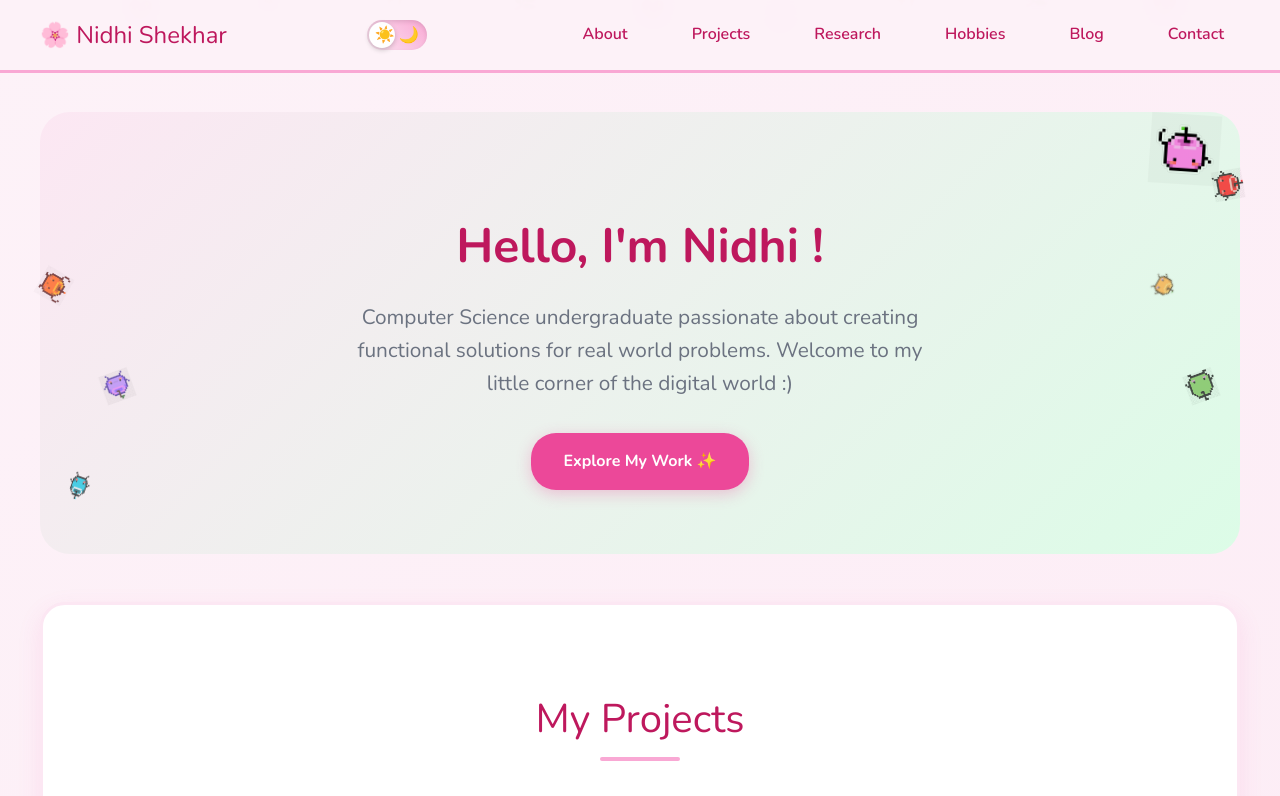
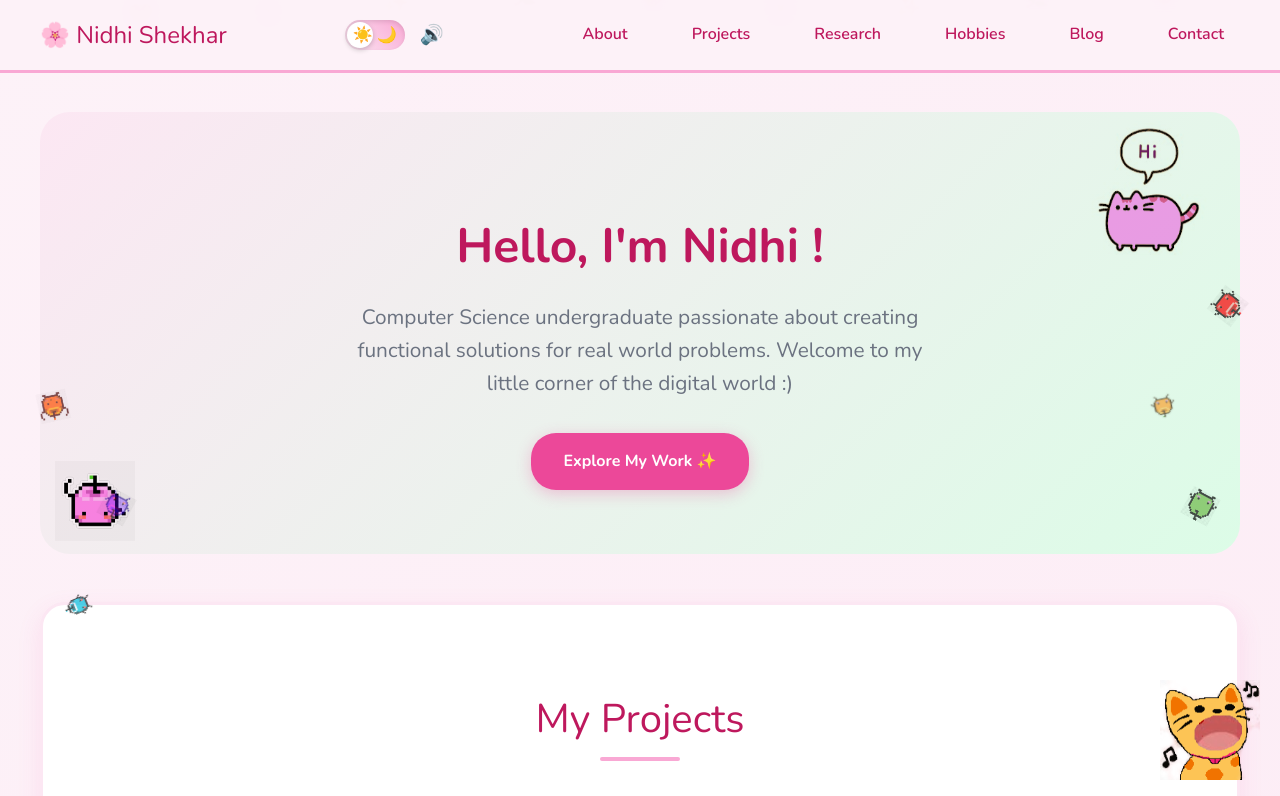
Before and after one commit to NidhiShekhar/Portfolio, a plain HTML site: page index.html in a window 1280 px wide. Shown: the top 796 px of the page. Drawn offline with nearby package versions, Linux system fonts and the light colour scheme.

Commit message:
lotsa stuff im ded lol

```diff
--- a/index.html
+++ b/index.html
@@ -39,6 +39,10 @@
 				<span class="moon">🌙</span>
 				<div class="toggle-circle"></div>
 			</label>
+			<button id="sound-button" class="sound-button">
+				<span class="sound-on-icon">🔊</span>
+				<span class="sound-off-icon" style="display: none;">🔇</span>
+			</button>
 		</div>
 		<ul class="nav-links">
 			<li><a href="#about">About</a></li>
@@ -65,7 +69,8 @@
 			<div class="junimo junimo-right" style="animation-delay: 3s;"><img src="6.png"></div>
 		</div>
 		<section class="hero" id="about">
-			<div class="large-junimo"><img src="pinkju.png" alt="Junimo"></div>
+			<div class="large-junimo"><img src="pinkcattransparent.png" alt="Junimo"></div>
+			<div class="bottom-junimo"><img src="pinkju.png" alt="pinkJunimo"></div>
 			<h1>Hello, I'm Nidhi !</h1>
 			<p>Computer Science undergraduate passionate about creating functional solutions for real world problems. Welcome to my little corner of the digital world :)</p>
 			<a href="#projects" class="cta-button">Explore My Work ✨</a>
@@ -207,5 +212,139 @@
 
 <!-- Custom JavaScript -->
 <script src="script.js"></script>
+<audio id="light-theme-audio" preload="auto">
+	<source src="light_theme.mp3" type="audio/mp3">
+</audio>
+<audio id="dark-theme-audio" preload="auto">
+	<source src="dark_theme.mp3" type="audio/mp3">
+</audio>
+<script>
+	document.addEventListener('DOMContentLoaded', function() {
+		const parallaxCat = document.querySelector('.parallax-cat');
+		const lightAudio = document.getElementById('light-theme-audio');
+		const darkAudio = document.getElementById('dark-theme-audio');
+		const soundButton = document.getElementById('sound-button');
+		const soundOnIcon = document.querySelector('.sound-on-icon');
+		const soundOffIcon = document.querySelector('.sound-off-icon');
+		const themeSwitch = document.getElementById('theme-switch');
+
+		// Track if audio is currently playing
+		let isPlaying = false;
+		let currentAudio = null;
+
+		// Sound state management
+		let soundEnabled = localStorage.getItem('soundEnabled') !== 'false'; // Default to true
+
+		// Initialize sound button state
+		updateSoundButtonUI();
+
+		// Debug the theme status - log to console when clicked
+		themeSwitch.addEventListener('change', function() {
+			console.log("Theme changed. Dark mode: ", document.documentElement.classList.contains('dark-mode'));
+
+			// If audio is currently playing, switch to the appropriate theme audio
+			if (isPlaying && soundEnabled) {
+				stopAllAudio();
+				playAppropriateAudio();
+			}
+		});
+
+		function playAppropriateAudio() {
+			// Check if dark mode is active by checking the html element class
+			const isDarkMode = document.documentElement.classList.contains('dark-mode');
+			console.log("Playing audio for mode:", isDarkMode ? "dark" : "light");
+
+			if (isDarkMode) {
+				darkAudio.play();
+				currentAudio = darkAudio;
+			} else {
+				lightAudio.play();
+				currentAudio = lightAudio;
+			}
+			isPlaying = true;
+		}
+
+		// Sound button click handler
+		soundButton.addEventListener('click', function() {
+			soundEnabled = !soundEnabled;
+			localStorage.setItem('soundEnabled', soundEnabled);
+			updateSoundButtonUI();
+
+			// If sound is now disabled, stop any playing audio
+			if (!soundEnabled) {
+				stopAllAudio();
+				isPlaying = false;
+			}
+		});
+
+		function updateSoundButtonUI() {
+			if (soundEnabled) {
+				soundOnIcon.style.display = 'block';
+				soundOffIcon.style.display = 'none';
+			} else {
+				soundOnIcon.style.display = 'none';
+				soundOffIcon.style.display = 'block';
+			}
+		}
+
+		function stopAllAudio() {
+			lightAudio.pause();
+			lightAudio.currentTime = 0;
+			darkAudio.pause();
+			darkAudio.currentTime = 0;
+			currentAudio = null;
+			isPlaying = false;
+		}
+
+		// Only apply effects if cat element exists and screen is large enough
+		if (parallaxCat && window.innerWidth >= 769) {
+			// Parallax effect
+			const movementDivider = 20;
+
+			window.addEventListener('scroll', function() {
+				const scrollY = window.scrollY;
+				const translateY = scrollY / movementDivider;
+				parallaxCat.style.transform = `translateY(-${translateY}px)`;
+			});
+
+			// Toggle audio on click
+			parallaxCat.addEventListener('click', function() {
+				if (!soundEnabled) return;
+
+				// If audio is already playing, stop it
+				if (isPlaying) {
+					stopAllAudio();
+					return;
+				}
+
+				// Otherwise play appropriate audio
+				playAppropriateAudio();
+			});
+		}
+	});
+</script>
+<div class="parallax-cat">
+	<img src="croppixelsingcat.png" alt="Pixel Cat">
+</div>
+<script>
+	document.addEventListener('DOMContentLoaded', function() {
+		const parallaxCat = document.querySelector('.parallax-cat');
+
+		// Only apply the effect if the cat element exists and the screen is large enough
+		if (parallaxCat && window.innerWidth >= 769) {
+			// Slow down the movement for a subtle effect
+			const movementDivider = 20;
+
+			window.addEventListener('scroll', function() {
+				// Calculate position based on scroll
+				const scrollY = window.scrollY;
+				const translateY = scrollY / movementDivider;
+
+				// Apply transformation with some constraints
+				parallaxCat.style.transform = `translateY(-${translateY}px)`;
+			});
+		}
+	});
+</script>
 </body>
 </html>
--- a/styles.css
+++ b/styles.css
@@ -55,7 +55,7 @@
 	--pink-light: #1a0f17;
 	--pink-soft: #2e1a29;
 	--pink-medium: #9d4b79;
-	--pink-bright: #db3683;
+	--pink-bright: #000000;
 	--pink-dark: #f0bbd8;
 	--green-soft: #132e1a;
 	--green-medium: #489c6a;
@@ -687,6 +687,37 @@ button:focus {
 	}
 }
 
+/* Parallax scrolling cat image */
+.parallax-cat {
+	position: fixed;
+	bottom: 20px;
+	right: 20px;
+	z-index: 50;
+	width: 100px;
+	height: 100px;
+	transition: transform 0.1s ease-out;
+	display: none;
+	cursor : pointer;
+}
+
+.parallax-cat img {
+	width: 100%;
+	height: 100%;
+	object-fit: contain;
+	transition: transform 0.2s ease-out;
+}
+
+.parallax-cat:hover img {
+	transform: scale(1.1); /* Slightly increase size on hover */
+}
+
+/* Only show on larger screens */
+@media screen and (min-width: 769px) {
+	.parallax-cat {
+		display: block;
+	}
+}
+
 /* =====================================
    JUNIMO ANIMATIONS
    ===================================== */
@@ -723,9 +754,21 @@ button:focus {
 }
 
 .large-junimo img {
-	width: 70px;
-	height: 70px;
+	width: 140px;
+	height: 140px;
 	animation: bounce 3s ease-in-out infinite;
+}
+
+.bottom-junimo {
+	position: absolute;
+	bottom: 5px;
+	left: 15px;
+	z-index: 1;
+}
+
+.bottom-junimo img {
+	width: 80px;
+	height: 80px;
 }
 
 @keyframes bounce {
@@ -848,3 +891,23 @@ button:focus {
 		margin: 1rem auto 0;
 	}
 }
+
+/* Sound button styling */
+.sound-button {
+	background: none;
+	border: none;
+	cursor: pointer;
+	font-size: 1.2rem;
+	margin-left: 10px;
+	padding: 5px;
+	border-radius: 50%;
+	transition: transform 0.2s ease;
+	display: flex;
+	align-items: center;
+	justify-content: center;
+}
+
+.sound-button:hover {
+	transform: scale(1.1);
+	background-color: rgba(255, 255, 255, 0.2);
+}
```
Also changed, not shown: README.md, croppixelsingcat.png (added), pinkcattransparent.png (added), pixelbabycat.png (added), 2 other files.
